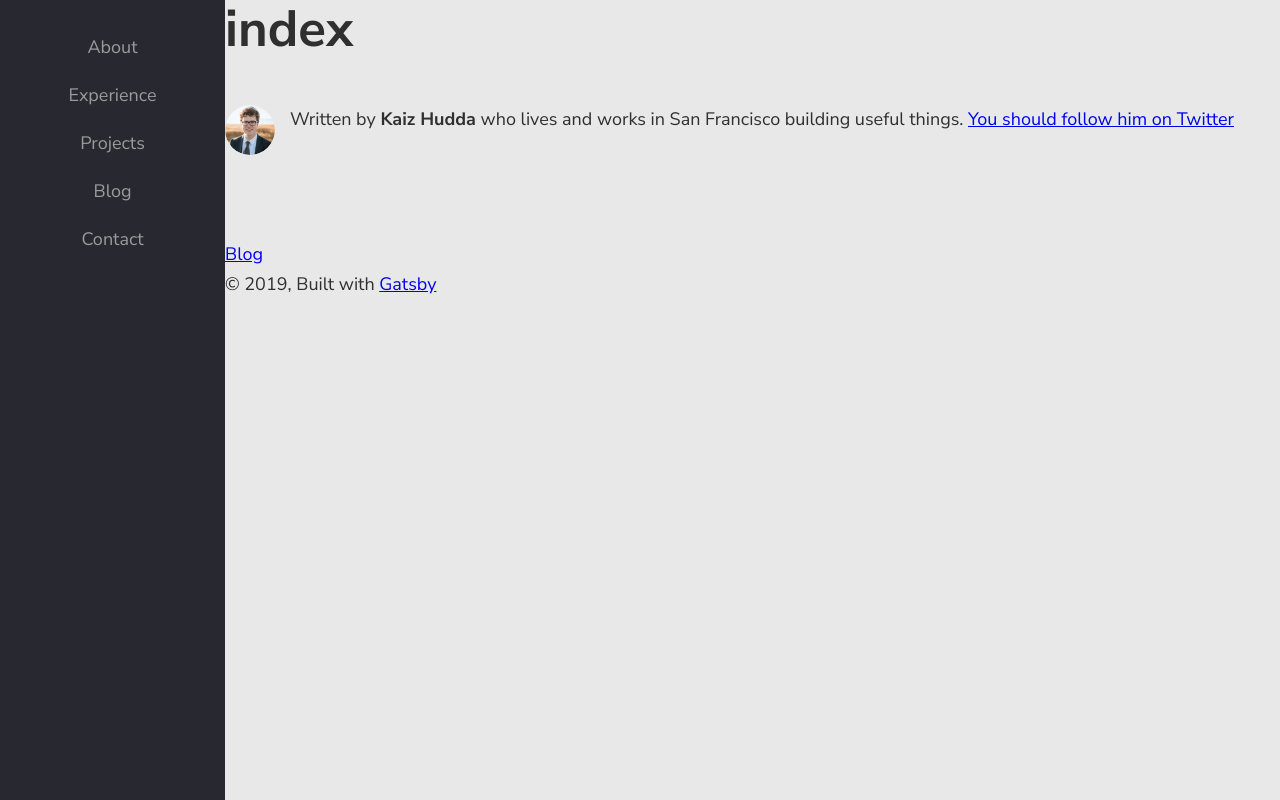
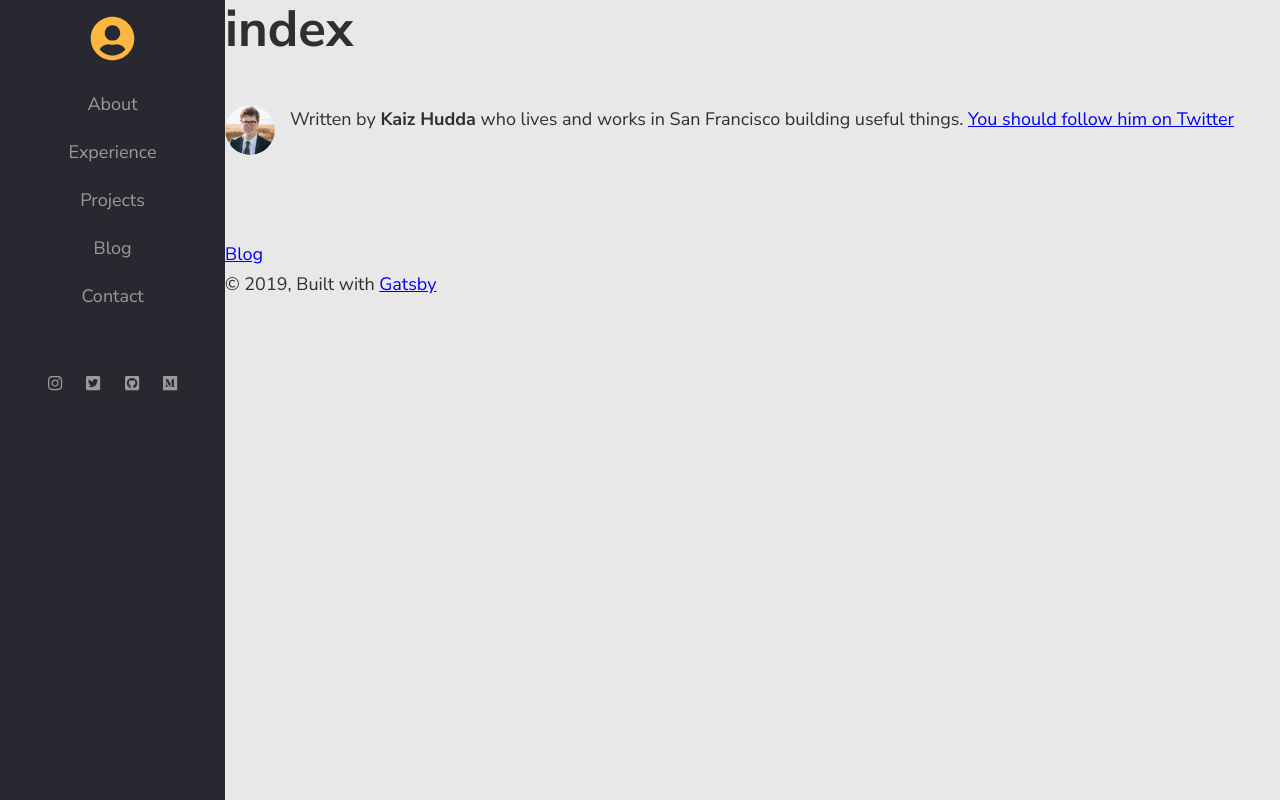
Before and after one commit to kaizhudda/portfolio, a Gatsby site: page / in a window 1280 px wide. Built offline with nearby package versions, Linux system fonts and the light colour scheme; Gatsby itself is replaced by a stand-in of ours.

Commit message:
Added social media bar

```diff
--- a/package.json
+++ b/package.json
@@ -9,6 +9,10 @@
   },
   "dependencies": {
     "@contentful/rich-text-react-renderer": "^13.4.0",
+    "@fortawesome/fontawesome-svg-core": "^1.2.21",
+    "@fortawesome/free-brands-svg-icons": "^5.10.1",
+    "@fortawesome/free-solid-svg-icons": "^5.10.1",
+    "@fortawesome/react-fontawesome": "^0.1.4",
     "babel-plugin-styled-components": "^1.10.6",
     "dotenv": "^8.0.0",
     "gatsby": "^2.13.67",
--- a/src/components/side-navigation.js
+++ b/src/components/side-navigation.js
@@ -1,13 +1,18 @@
 import React from "react"
 import { Link } from 'gatsby'
 import styled from "styled-components"
+import { FontAwesomeIcon } from '@fortawesome/react-fontawesome'
+import { faUserCircle, fa } from '@fortawesome/free-solid-svg-icons'
+import { faMedium, faTwitterSquare, faGithubSquare, faInstagram } from '@fortawesome/free-brands-svg-icons'
 
 const SideNavigation = (props) => {
   console.log(props);
   return (
     <SideNav>
+      <Header>
+        <FontAwesomeIcon icon={faUserCircle} />
+      </Header>
       <Menu>
-
         <MenuItem>
           <Link to='/about' activeClassName="active">About</Link>
         </MenuItem>
@@ -24,6 +29,20 @@ const SideNavigation = (props) => {
           <Link to='/contact' activeClassName="active">Contact</Link>
         </MenuItem>
       </Menu>
+      <SocialMediaBar>
+        <SocialItem>
+          <FontAwesomeIcon icon={faInstagram} />
+        </SocialItem>
+        <SocialItem>
+          <FontAwesomeIcon icon={faTwitterSquare} />
+        </SocialItem>
+        <SocialItem>
+          <FontAwesomeIcon icon={faGithubSquare} />
+        </SocialItem>
+        <SocialItem>
+          <FontAwesomeIcon icon={faMedium} />
+        </SocialItem>
+      </SocialMediaBar>
     </SideNav>
   )
 }
@@ -40,12 +59,23 @@ const SideNav = styled.div`
     overflow: auto;
     z-index: 99;
     overflow-x: hidden;
+    backface-visibility: none;
+`
+
+const Header = styled.div`
+  text-align: center;
+  padding: 16px 0 0;
+
+  svg {
+    font-size: 45px;
+    color: #fcb740;
+  }
 `
 
 const Menu = styled.ul`
   list-style: none;
   margin: 0;
-  padding-top: 24px;
+  padding-top: 16px;
   text-align: center;
 
   .active {
@@ -77,3 +107,48 @@ const MenuItem = styled.li`
     color: #ff1d6f;
   }
 `
+
+const SocialMediaBar = styled.ul`
+  list-style: none;
+  margin: 0;
+  text-align: center;
+  display: flex;
+  justify-content: center;
+  margin-top: 2rem;
+  margin-bottom: 1rem;
+  animation: moveInLeft 0.3s ease-out 0.5s;
+  animation-fill-mode: backwards;
+
+  @keyframes moveInLeft {
+  0% {
+    opacity: 0;
+    transform: translateX(-10rem);
+  }
+
+  80% {
+    opacity: 1;
+    transform: translateX(1rem);
+  }
+
+  100% {
+    opacity: 1;
+    transform: translate(0);
+  }
+}
+`
+
+const SocialItem = styled.li`
+  margin: 12px;
+  color: #9B9B9B;
+
+  svg {
+    font-size: 0.9rem;
+    transition: all 0.25s;
+
+    &:hover {
+      color: #ff6583;
+      cursor: pointer;
+      transform: scale(1.25);
+    }
+  }
+`
```
Also changed, not shown: 1 other file.
